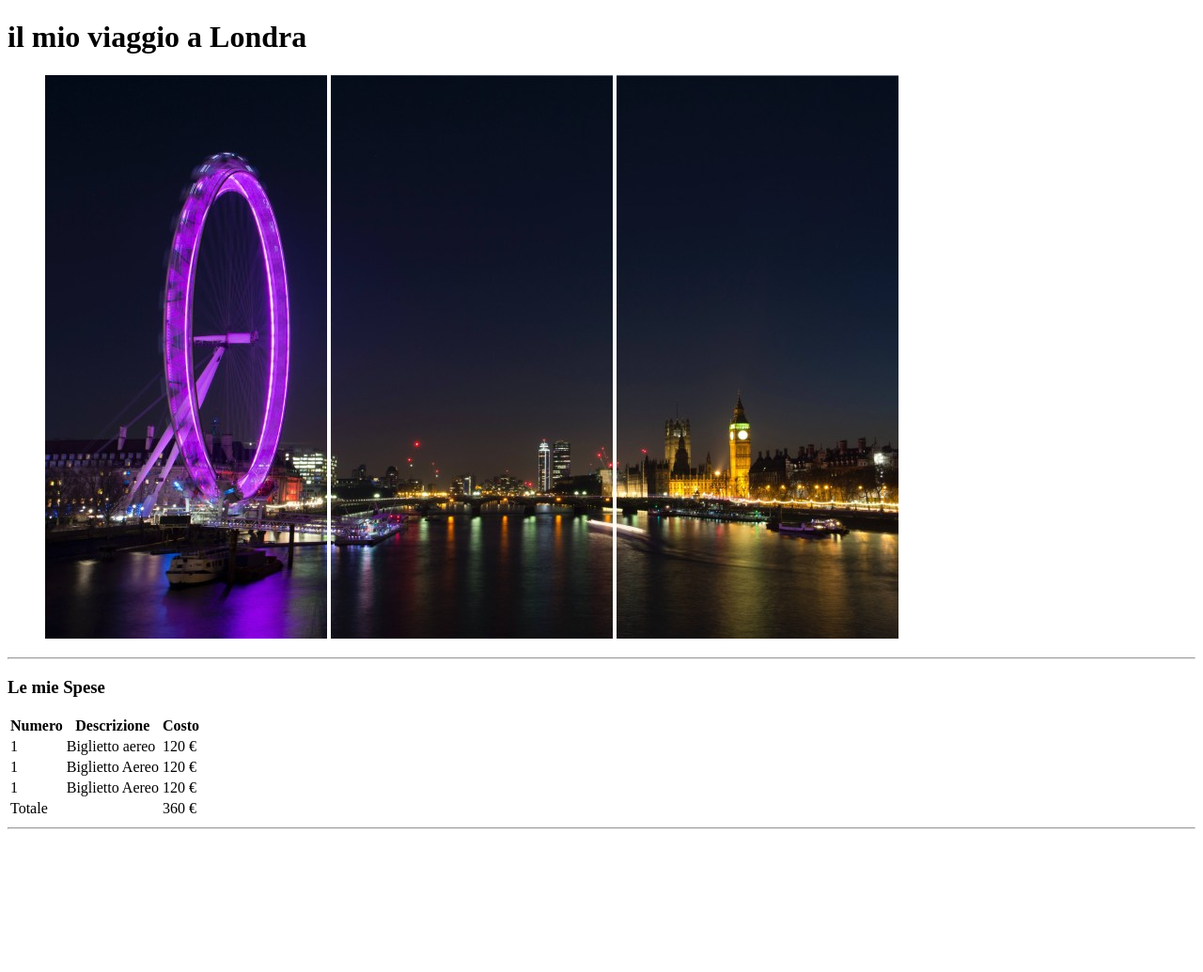
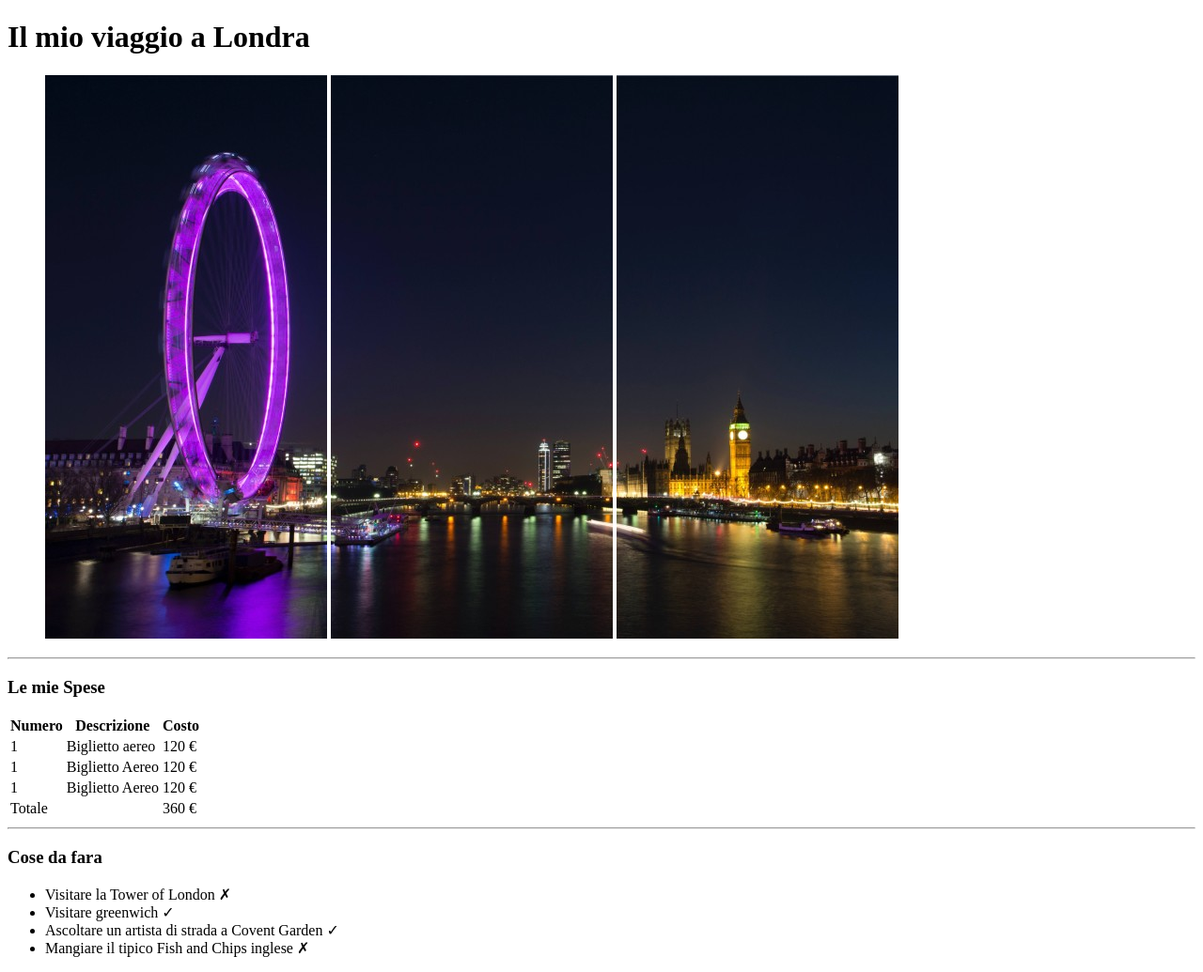
Before and after one commit to benitorubano1992/-html-london-trip, a plain HTML site: page index.html in a window 1280 px wide. Shown: the whole page at 94% size. Before the commit the page ends 891 px from the top, so only its background shows below. Drawn offline with Linux system fonts and the light colour scheme.

Commit message:
aggiunta sezione Cose da fare

```diff
--- a/index.html
+++ b/index.html
@@ -9,7 +9,7 @@
 <body>
     <!--header con titolo principale e foto-->
     <header>
-        <h1>il mio viaggio a Londra</h1>
+        <h1>Il mio viaggio a Londra</h1>
         <figure>
             <img src="img/pexels-bill-emrich-230794-0.jpg" alt="foto ruota panoramica london">
             <img src="img/pexels-bill-emrich-230794-1.jpg" alt="foto ponte london">
@@ -51,7 +51,17 @@
                 </tfoot>
             </table>
         <hr>
-        </section>
+        </section><!--fine sezione cose da fare-->
+
+        <section><!--sezione Cose da fare a Londra-->
+            <h3>Cose da fara</h3>
+            <ul>
+                <li>Visitare la Tower of London&nbsp;&cross;</li>
+                <li>Visitare greenwich&nbsp;&check;</li>
+                <li>Ascoltare un artista di strada a Covent Garden&nbsp;&check;</li>
+                <li>Mangiare il tipico Fish and Chips inglese&nbsp;&cross;</li>
+            </ul>
+        </section><!--fine sezione cose da fare a londra-->
 
 
 
```
